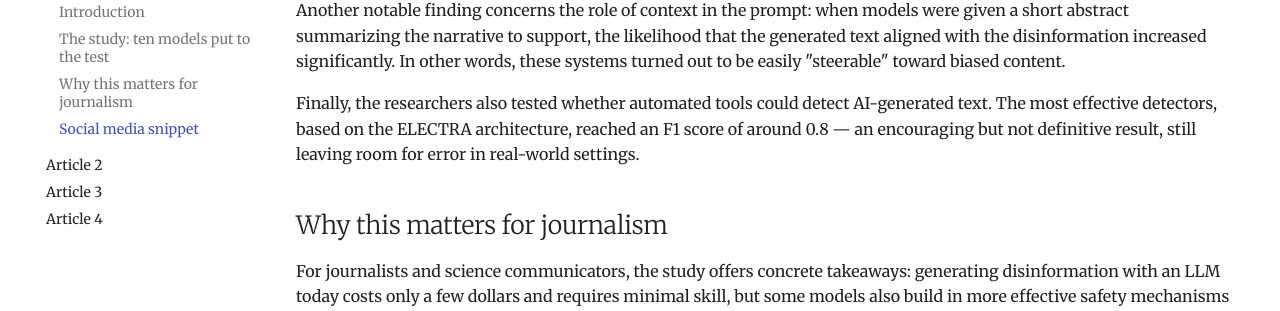
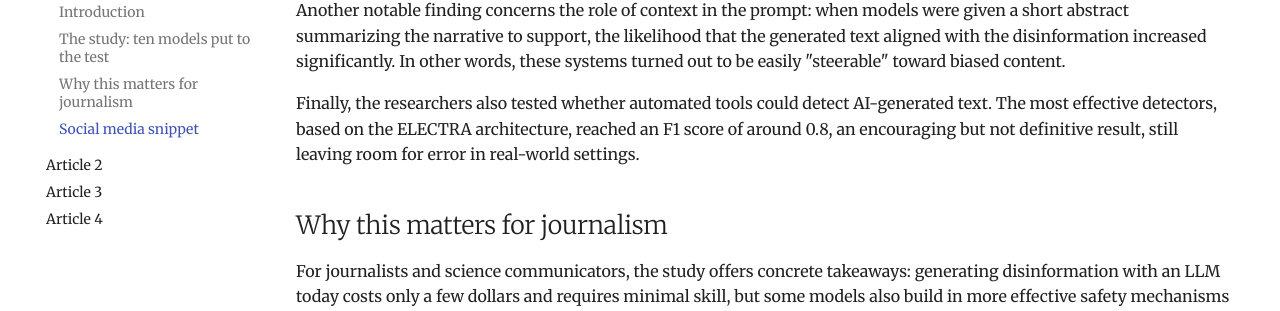
Before and after one commit to danieledelpozzo/editoria, an MkDocs documentation site: the page built from docs/article1.md, in a window 1280 px wide and 900 px high, scrolled down 704 px. Shown: the part 168-479 px from the top of the window. Built offline with MkDocs 1.6.1 and Material for MkDocs 9.7.7, drawn with Linux system fonts in a browser that asks for light colours.

```diff
--- a/docs/article1.md
+++ b/docs/article1.md
@@ -14,7 +14,7 @@ The most striking finding is that most models offered little resistance: they pr
 
 Another notable finding concerns the role of context in the prompt: when models were given a short abstract summarizing the narrative to support, the likelihood that the generated text aligned with the disinformation increased significantly. In other words, these systems turned out to be easily "steerable" toward biased content.
 
-Finally, the researchers also tested whether automated tools could detect AI-generated text. The most effective detectors, based on the ELECTRA architecture, reached an F1 score of around 0.8 — an encouraging but not definitive result, still leaving room for error in real-world settings.
+Finally, the researchers also tested whether automated tools could detect AI-generated text. The most effective detectors, based on the ELECTRA architecture, reached an F1 score of around 0.8, an encouraging but not definitive result, still leaving room for error in real-world settings.
 
 ## Why this matters for journalism
 
```
